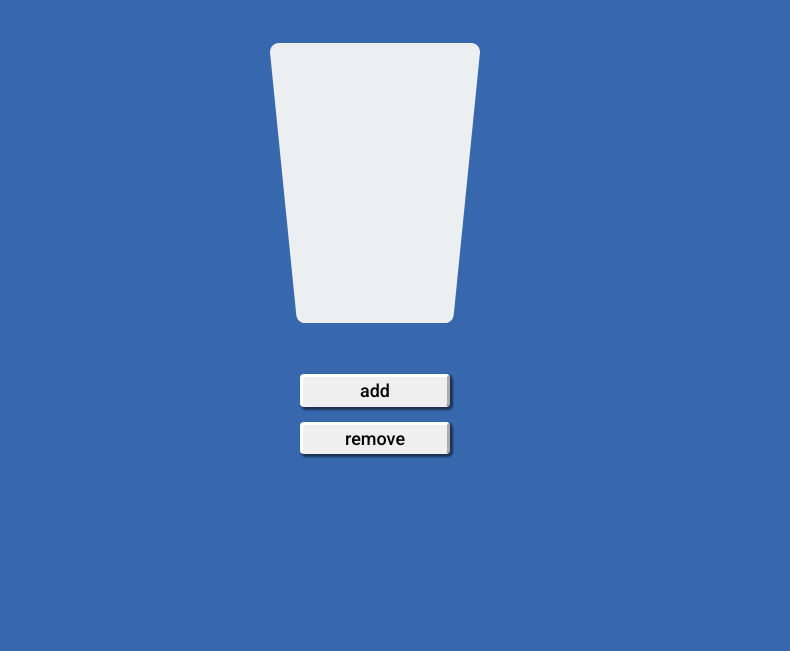
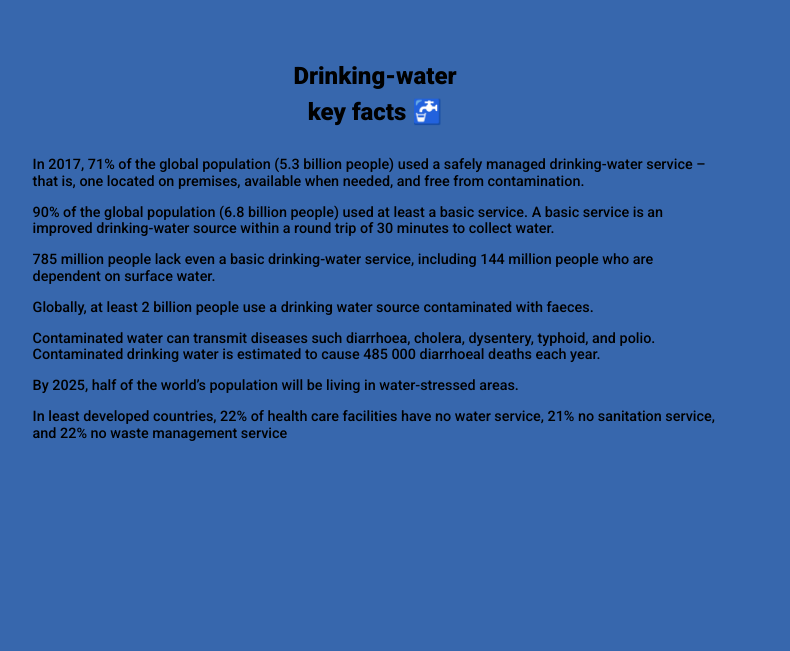
Before and after one commit to krzysztof-kozak/hydrapp, a website built with webpack: page src/pages/index.html in a window 1280 px wide. Shown: the part 149-800 px from the top of the page, without its empty margins (265-1055 px from the left). Built offline with nearby package versions, Linux system fonts and the light colour scheme.

Commit message:
added menu buttons and an info modal

```diff
--- a/src/js/index.js
+++ b/src/js/index.js
@@ -7,8 +7,8 @@ registerSW();
 const counter = document.querySelector(".app__counter--js");
 const addGlass = document.querySelector(".add-button-js");
 const removeGlass = document.querySelector(".remove-button-js");
-const water = document.querySelector(".water");
-const preload = document.querySelector(".preload");
+const water = document.querySelector(".water--js");
+const menu = document.querySelector(".app__button--menu--js")
 
 const key = new Date().toISOString().slice(0, 10);
 counter.innerHTML = localStorage.getItem(key);
--- a/src/pages/index.html
+++ b/src/pages/index.html
@@ -147,6 +147,10 @@
   </head>
   <body>
     <main class="app">
+      <div class="content-wrapper">
+        <button class="app__button app__button--menu app__button--menu--js">
+          menu
+        </button>
         <h1 class="app__header">hydrapp</h1>
         <svg
           width="280"
@@ -161,7 +165,7 @@
             fill="#ECEFF1"
           />
           <path
-          class="water"
+            class="water water--js"
             d="M219.455 89.25L202.13 262.5H77.8805L58.4555 68.775C80.3305 61.775 113.58 57.05 140.005 78.75C165.555 99.75 197.755 95.9 219.455 89.25Z"
             fill="#2196F3"
           />
@@ -170,6 +174,47 @@
 
         <button class="app__button add-button-js">add</button>
         <button class="app__button remove-button-js">remove</button>
+      </div>
+
+      <section class="modal">
+        <button class="close-button">close</button>
+        <h2 class="modal__title">Drinking-water</br>key facts 🚰</h2>
+
+        <ul class="list">
+          <li class="list__item">
+            In 2017, 71% of the global population (5.3 billion people) used a
+            safely managed drinking-water service – that is, one located on
+            premises, available when needed, and free from contamination.
+          </li>
+          <li class="list__item">
+            90% of the global population (6.8 billion people) used at least a
+            basic service. A basic service is an improved drinking-water source
+            within a round trip of 30 minutes to collect water.
+          </li>
+          <li class="list__item">
+            785 million people lack even a basic drinking-water service,
+            including 144 million people who are dependent on surface water.
+          </li>
+          <li class="list__item">
+            Globally, at least 2 billion people use a drinking water source
+            contaminated with faeces.
+          </li>
+          <li class="list__item">
+            Contaminated water can transmit diseases such diarrhoea, cholera,
+            dysentery, typhoid, and polio. Contaminated drinking water is
+            estimated to cause 485 000 diarrhoeal deaths each year.
+          </li>
+          <li class="list__item">
+            By 2025, half of the world’s population will be living in
+            water-stressed areas.
+          </li>
+          <li class="list__item">
+            In least developed countries, 22% of health care facilities have no
+            water service, 21% no sanitation service, and 22% no waste
+            management service
+          </li>
+        </ul>
+      </section>
     </main>
   </body>
 </html>
--- a/src/scss/main.scss
+++ b/src/scss/main.scss
@@ -1,5 +1,26 @@
 @import "~normalize.css";
 @import url("https://fonts.googleapis.com/css2?family=Roboto:wght@500;900&display=swap");
+
+@mixin button {
+  font-size: 18px;
+  width: 150px;
+  padding: 4px 0;
+  border: 3px outset #fff;
+  border-bottom: 1px outset transparent;
+  border-radius: 4px;
+  box-shadow: 2px 2px 2px 1px rgba(0, 0, 0, 0.51);
+  margin-top: 15px;
+  position: relative;
+  outline: none;
+  &:active {
+    box-shadow: none;
+    border: 2px outset rgba(0, 0, 0, 0.74);
+  }
+  &:focus {
+    color: rgb(20, 213, 20);
+    font-weight: 900;
+  }
+}
 
 @keyframes water-fill {
   0% {
@@ -123,6 +144,18 @@
   }
 }
 
+@keyframes menu-appear {
+  from {
+    opacity: 0;
+    transform: rotateX(-90deg);
+  }
+
+  to {
+    opacity: 1;
+    transform: rotateX(0deg);
+  }
+}
+
 html {
   background: #3767ad;
   font-family: "Roboto", sans-serif;
@@ -132,6 +165,48 @@ html {
   display: flex;
   flex-flow: column nowrap;
   align-items: center;
+  justify-content: center;
+  max-width: 760px;
+  position: relative;
+  margin: 0 auto;
+  min-height: 100vh;
+
+  .content-wrapper {
+    display: flex;
+    flex-flow: column nowrap;
+    align-items: center;
+    max-width: 760px;
+    margin: 0 auto;
+    display: none;
+  }
+
+  .modal {
+    margin: 0 1em;
+    &__title {
+      text-align: center;
+      line-height: 36px;
+    }
+  }
+
+  .list {
+    padding: 0;
+    margin: 0 1.5em 1em;
+    text-align: left;
+    font-size: 0.9rem;
+    list-style: none;
+
+    &__item {
+      padding: 0.5em 0;
+    }
+  }
+
+  .close-button {
+    @include button;
+    width: 80px;
+    position: absolute;
+    top: 0;
+    right: 0;
+  }
 
   &__header {
     color: #fff;
@@ -158,32 +233,23 @@ html {
   }
 
   &__button {
-    font-size: 18px;
-    width: 150px;
-    padding: 4px 0;
-    border: 3px outset #fff;
-    border-bottom: 1px outset transparent;
-    border-radius: 4px;
-    box-shadow: 2px 2px 2px 1px rgba(0, 0, 0, 0.51);
-    margin-top: 15px;
-    position: relative;
-    outline: none;
+    @include button;
+    &--menu {
+      position: absolute;
+      right: 10px;
+      width: 85px;
+      font-size: 24px;
+      opacity: 0;
+      animation: menu-appear 2s 1.6s linear forwards;
+    }
 
-    &:nth-of-type(1) {
+    &:nth-of-type(2) {
       left: -100vw;
       animation: top-button-appear 0.5s 0.7s linear forwards;
     }
-    &:nth-of-type(2) {
+    &:nth-of-type(3) {
       left: 100vw;
       animation: bottom-button-appear 0.5s 0.9s linear forwards;
-    }
-    &:active {
-      box-shadow: none;
-      border: 2px outset rgba(0, 0, 0, 0.74);
-    }
-    &:focus {
-      color: green;
-      font-weight: 900;
     }
   }
 }
```
Lines whose indentation alone changed are shown as unchanged.
